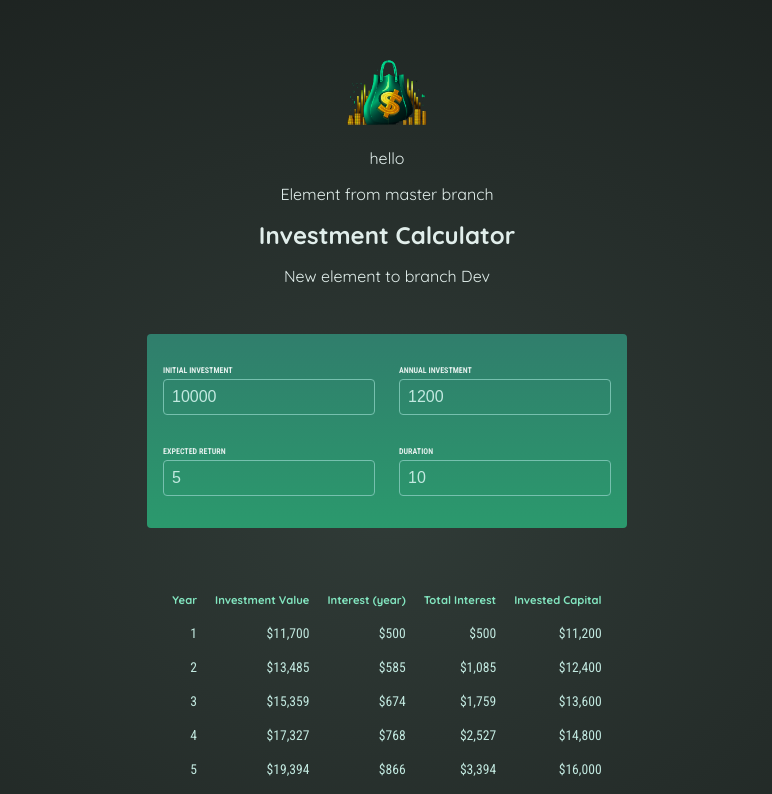
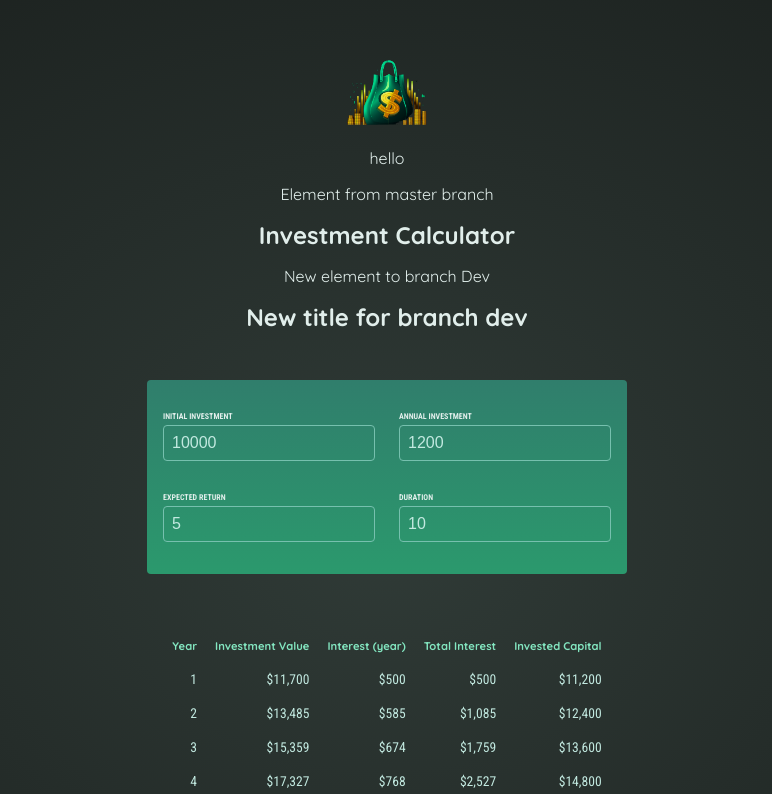
Before and after one commit to DavidMar78/investment-calculator, a React (Vite) app: page / in a window 1280 px wide. Shown: the top 794 px of the page, without its empty margins (253-1025 px from the left). Built offline with nearby package versions, Linux system fonts and the light colour scheme.

Commit message:
features: new title branch dev

```diff
--- a/src/components/Header.jsx
+++ b/src/components/Header.jsx
@@ -12,6 +12,8 @@ const Header = () => {
 
             <p> New element to branch Dev </p>
 
+            <h1>New title for branch dev</h1>
+
         </header>
     );
 };
```
